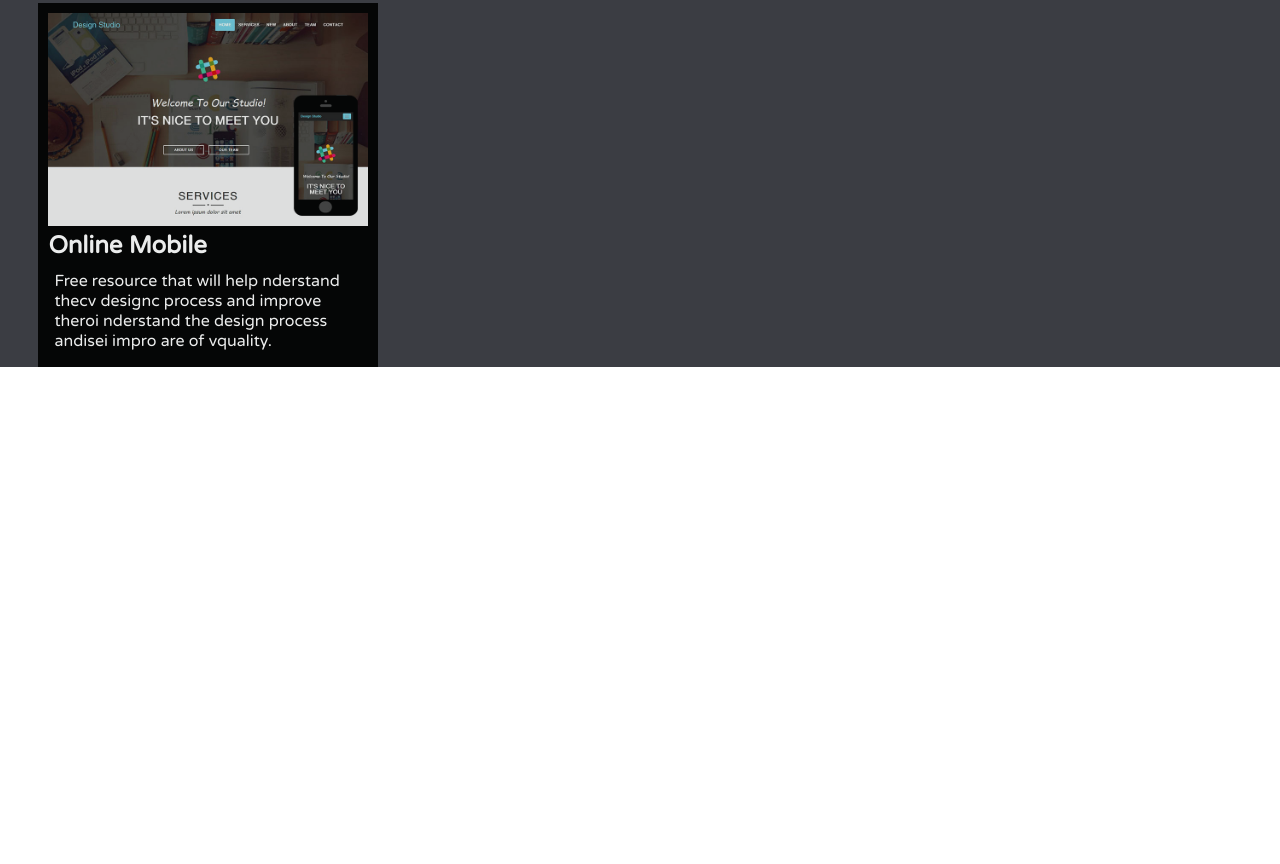
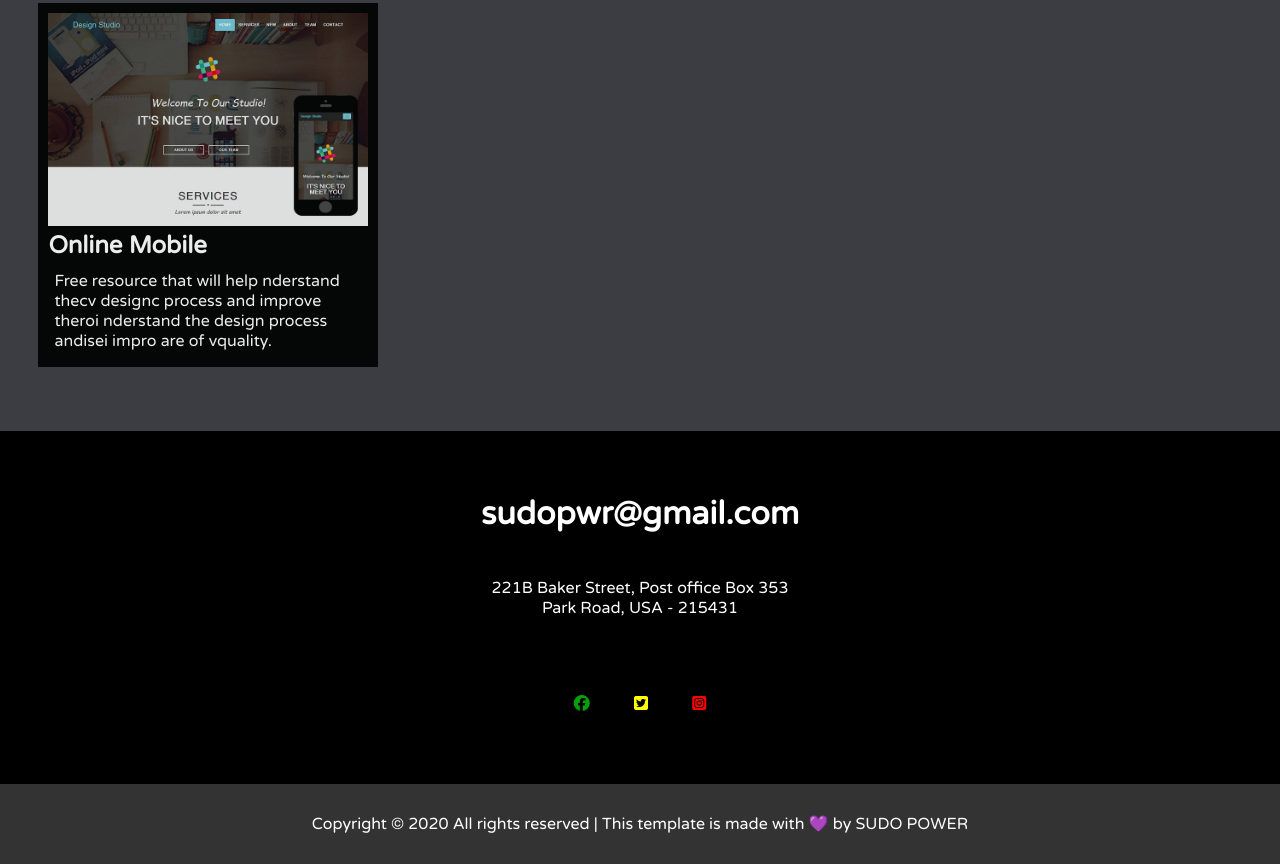
Before and after one commit to kdhttps/dodo, a plain HTML site: page youtube/portfolio/index.html in a window 1280 px wide. Shown: the part 2767-3631 px from the top of the page. Before the commit the page ends 3134 px from the top, so only its background shows below. Drawn offline with Linux system fonts and the light colour scheme.

Commit message:
episode 48

```diff
--- a/youtube/portfolio/index.html
+++ b/youtube/portfolio/index.html
@@ -1,4 +1,5 @@
 <html>
+
 <head>
     <title>Sudo Power</title>
     <link href="style.css" rel="stylesheet" />
@@ -23,7 +24,7 @@
             <h3>Hi <i class="fas fa-hands-wash"></i>,</h3>
             <h3>I am Web Designer</h3>
             <h1>Sudo Power <i class="fas fa-heart red"></i> </h1>
-                <br/>
+            <br />
             <p>If you think then you can make a new things</p>
         </div>
 
@@ -37,50 +38,56 @@
         <div class="service">
             <h1><i class="fab fa-uikit yellow"></i></h1>
             <h1>Website Design</h1>
-                <p>Free resource that will help nderstand thecv designc process and improve theroi nderstand the design process andisei impro are of vquality.</p>
+            <p>Free resource that will help nderstand thecv designc process and improve theroi nderstand the design
+                process andisei impro are of vquality.</p>
         </div>
         <div class="service">
             <h1><i class="fab fa-digital-ocean green"></i></h1>
             <h1>Digital Marketing</h1>
-                <p>Free resource that will help nderstand thecv designc process and improve theroi nderstand the design process andisei impro are of vquality.</p>
+            <p>Free resource that will help nderstand thecv designc process and improve theroi nderstand the design
+                process andisei impro are of vquality.</p>
         </div>
         <div class="service">
             <h1><i class="fas fa-search-location red"></i></h1>
             <h1>SEO</h1>
-                <p>Free resource that will help nderstand thecv designc process and improve theroi nderstand the design process andisei impro are of vquality.</p>
+            <p>Free resource that will help nderstand thecv designc process and improve theroi nderstand the design
+                process andisei impro are of vquality.</p>
         </div>
 
         <div class="service">
             <h1><i class="fas fa-search-location green"></i></h1>
             <h1>Website Deployment</h1>
-                <p>Free resource that will help nderstand thecv designc process and improve theroi nderstand the design process andisei impro are of vquality.</p>
+            <p>Free resource that will help nderstand thecv designc process and improve theroi nderstand the design
+                process andisei impro are of vquality.</p>
         </div>
         <div class="service">
             <h1><i class="fab fa-chrome red"></i></h1>
             <h1>Logo Design</h1>
-                <p>Free resource that will help nderstand thecv designc process and improve theroi nderstand the design process andisei impro are of vquality.</p>
+            <p>Free resource that will help nderstand thecv designc process and improve theroi nderstand the design
+                process andisei impro are of vquality.</p>
         </div>
         <div class="service">
             <h1><i class="fab fa-slack yellow"></i></h1>
             <h1>UI/UX</h1>
-                <p>Free resource that will help nderstand thecv designc process and improve theroi nderstand the design process andisei impro are of vquality.</p>
+            <p>Free resource that will help nderstand thecv designc process and improve theroi nderstand the design
+                process andisei impro are of vquality.</p>
         </div>
     </section>
 
     <section class="clearfix" id="myskills">
         <h1 class="title">Skills <i class="fas fa-lightbulb"></i></h1>
         <div class="skill">
-                <img src="images/html5.png"/>
+            <img src="images/html5.png" />
             <h1>HTML5</h1>
         </div>
 
         <div class="skill">
-                <img src="images/css3.png"/>
+            <img src="images/css3.png" />
             <h1>CSS3</h1>
         </div>
 
         <div class="skill">
-                <img src="images/github.png"/>
+            <img src="images/github.png" />
             <h1>Github</h1>
         </div>
     </section>
@@ -90,44 +97,72 @@
         <div class="work">
             <img src="images/mobileshop1.png" />
             <h1>My Mobile</h1>
-                <p>Free resource that will help nderstand thecv designc process and improve theroi nderstand the design process andisei impro are of vquality.</p>
+            <p>Free resource that will help nderstand thecv designc process and improve theroi nderstand the design
+                process andisei impro are of vquality.</p>
         </div>
 
         <div class="work">
             <img src="images/mobileshop2.png" />
             <h1>Online Mobile</h1>
-                <p>Free resource that will help nderstand thecv designc process and improve theroi nderstand the design process andisei impro are of vquality.</p>
+            <p>Free resource that will help nderstand thecv designc process and improve theroi nderstand the design
+                process andisei impro are of vquality.</p>
         </div>
 
         <div class="work">
             <img src="images/jewellery1.png" />
             <h1>Online Mobile</h1>
-                <p>Free resource that will help nderstand thecv designc process and improve theroi nderstand the design process andisei impro are of vquality.</p>
+            <p>Free resource that will help nderstand thecv designc process and improve theroi nderstand the design
+                process andisei impro are of vquality.</p>
         </div>
 
         <div class="work">
             <img src="images/jewellery2.png" />
             <h1>Online Mobile</h1>
-                <p>Free resource that will help nderstand thecv designc process and improve theroi nderstand the design process andisei impro are of vquality.</p>
+            <p>Free resource that will help nderstand thecv designc process and improve theroi nderstand the design
+                process andisei impro are of vquality.</p>
         </div>
 
         <div class="work">
             <img src="images/restaurant1.png" />
             <h1>Online Mobile</h1>
-                <p>Free resource that will help nderstand thecv designc process and improve theroi nderstand the design process andisei impro are of vquality.</p>
+            <p>Free resource that will help nderstand thecv designc process and improve theroi nderstand the design
+                process andisei impro are of vquality.</p>
         </div>
 
         <div class="work">
             <img src="images/restaurant2.png" />
             <h1>Online Mobile</h1>
-                <p>Free resource that will help nderstand thecv designc process and improve theroi nderstand the design process andisei impro are of vquality.</p>
+            <p>Free resource that will help nderstand thecv designc process and improve theroi nderstand the design
+                process andisei impro are of vquality.</p>
         </div>
 
         <div class="work">
             <img src="images/photostudio1.png" />
             <h1>Online Mobile</h1>
-                <p>Free resource that will help nderstand thecv designc process and improve theroi nderstand the design process andisei impro are of vquality.</p>
+            <p>Free resource that will help nderstand thecv designc process and improve theroi nderstand the design
+                process andisei impro are of vquality.</p>
         </div>
     </section>
+
+    <footer>
+        <h1 class="gmail">sudopwr@gmail.com</h1>
+
+        <p class="address">
+            221B Baker Street, Post office Box 353 <br />
+            Park Road, USA - 215431
+        </p>
+
+        <p class="social">
+            <a href="https://facebook.com"><i class="fab fa-facebook green"></i></a>
+            <a href="https://facebook.com"><i class="fab fa-twitter-square yellow"></i></a>
+            <a href="https://facebook.com"><i class="fab fa-instagram-square red"></i></a>
+        </p>
+
+    </footer>
+
+    <p class="copyright">
+        Copyright © 2020 All rights reserved | This template is made with 💜 by SUDO POWER
+    </p>
 </body>
+
 </html>
--- a/youtube/portfolio/style.css
+++ b/youtube/portfolio/style.css
@@ -174,3 +174,31 @@ li a:hover {
     font-size: 35px;
     margin-bottom: 10px;
 }
+
+#myportfolio {
+    padding-bottom: 5%;
+}
+
+footer {
+    background-color: #000000;
+    padding-top: 5%;
+    padding-bottom: 5%;
+    color: #ffffff;
+    text-align: center;
+}
+
+footer .address {
+    margin-top: 3%;
+}
+
+footer .social {
+    margin-top: 5%;
+    word-spacing: 40px;
+}
+
+.copyright {
+    padding:30px;
+    text-align: center;
+    color: #ffffff;
+    background-color: #333333;
+}
```
Lines whose indentation alone changed are shown as unchanged.
